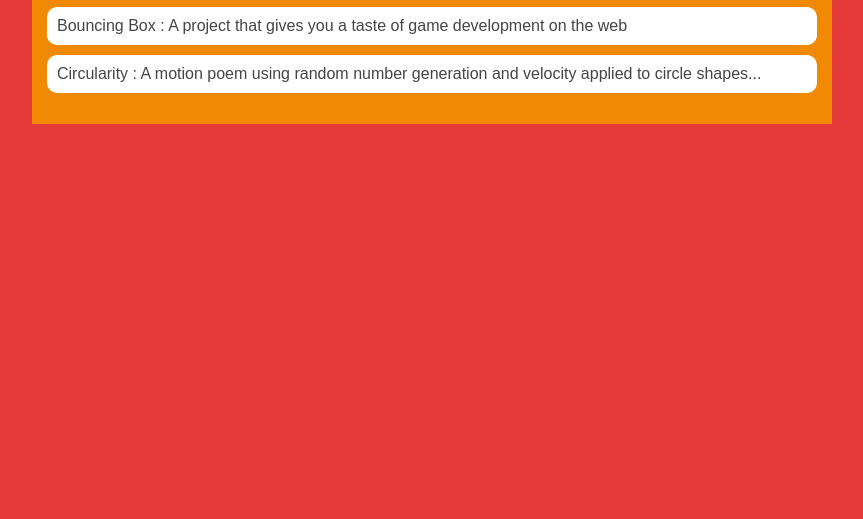
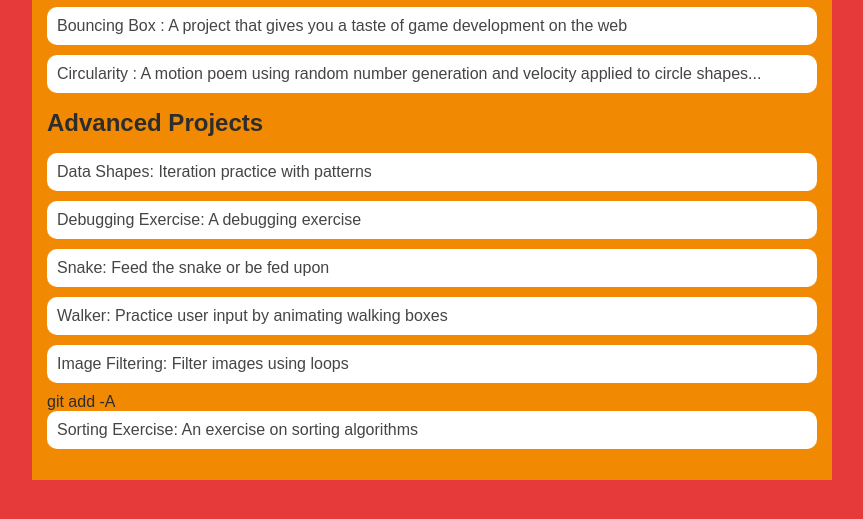
Before and after one commit to Jfournet21/Jfournet21.github.io, a plain HTML site: page portfolio.html in a window 1280 px wide. Shown: the part 217-736 px from the top of the page, without its empty margins (208-1071 px from the left). Drawn offline with Linux system fonts and the light colour scheme.

Commit message:
add advanced projects to portfolio

```diff
--- a/portfolio.html
+++ b/portfolio.html
@@ -26,6 +26,15 @@
                     <li><a href="projects/bouncing-box/">Bouncing Box : A project that gives you a taste of game development on the web </a></li>
                     <li><a href="projects/circularity/">Circularity : A motion poem using random number generation and velocity applied to circle shapes...</a></li>
                 </ul>
+                <h2>Advanced Projects</h2>
+                <ul id ="portfolio">
+                    <li><a href="asd-projects/data-shapes"> Data Shapes: Iteration practice with patterns</a></li>
+                    <li><a href="asd-projects/debugging-exercise"> Debugging Exercise: A debugging exercise</a></li>
+                    <li><a href="asd-projects/snake">Snake: Feed the snake or be fed upon</a></li>
+                    <li><a href="asd-projects/walker">Walker: Practice user input by animating walking boxes</a></li>
+                    <li><a href="asd-projects/image-filtering">Image Filtering: Filter images using loops</a></li>
+                git add -A    <li><a href="asd-projects/sorting-exercise">Sorting Exercise: An exercise on sorting algorithms</a></li>
+</ul>
             </div>
          </main>
       </div>
```
